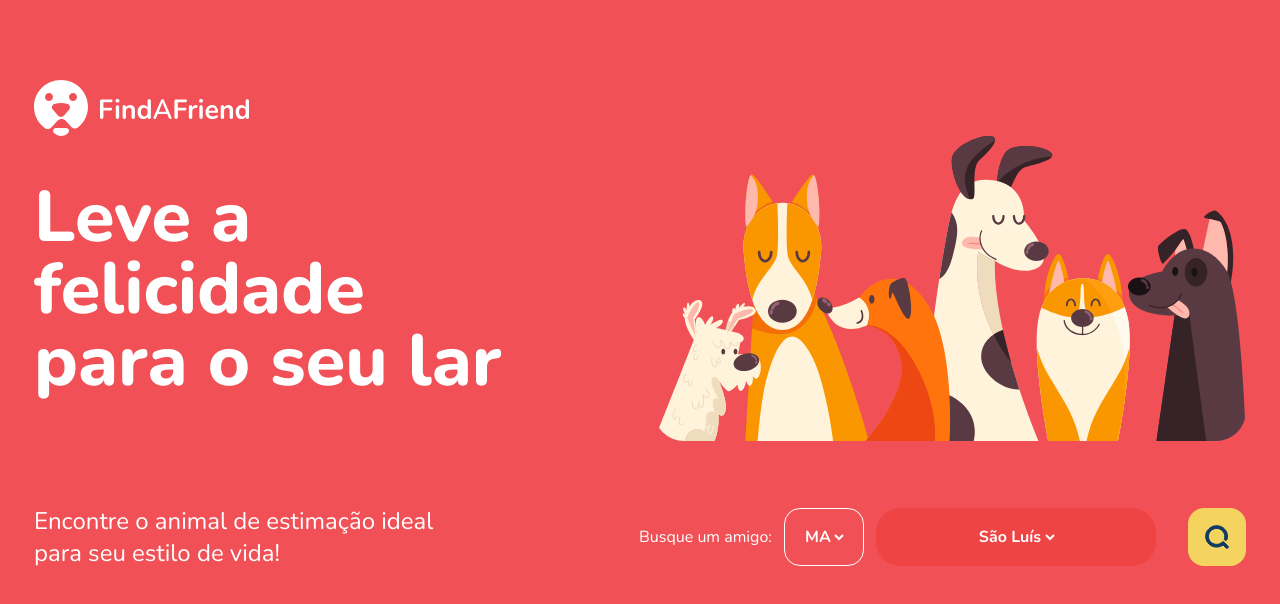
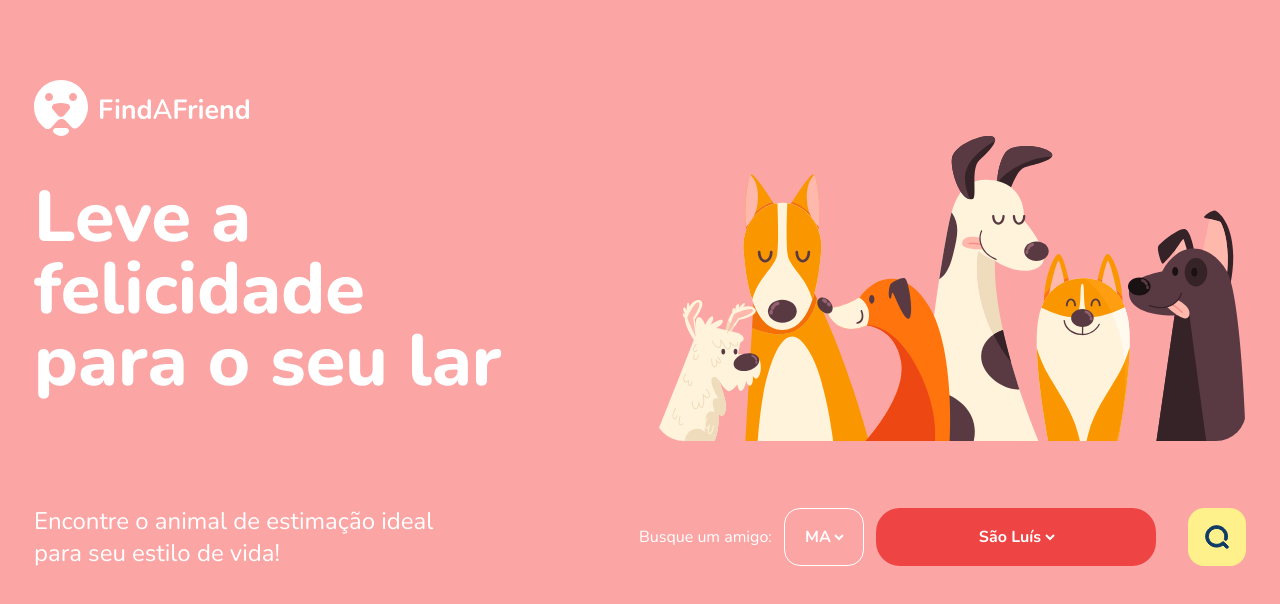
Before and after one commit to eu-pedro/find-a-friend-frontend, a Next.js app: page /inicio in a window 1280 px wide. Shown: the top 604 px of the page. Built offline with nearby package versions, Linux system fonts and the light colour scheme.

Commit message:
chore: add config shadcnui

```diff
--- a/src/app/globals.css
+++ b/src/app/globals.css
@@ -1,25 +1,3 @@
 @tailwind base;
-@tailwind components;
-@tailwind utilities;
-
-:root {
-  --foreground-rgb: 0, 0, 0;
-  --background-start-rgb: 214, 219, 220;
-  --background-end-rgb: 255, 255, 255;
-}
-
-@media (prefers-color-scheme: dark) {
-  :root {
-
-  }
-}
-
-body {
-  width: 100%;
-}
-
-@layer utilities {
-  .text-balance {
-    text-wrap: balance;
-  }
-}
+  @tailwind components;
+  @tailwind utilities;
--- /dev/null
+++ b/src/components/ui/input.tsx
@@ -0,0 +1,25 @@
+import * as React from 'react'
+
+import { cn } from '@/lib/utils'
+
+export interface InputProps
+  extends React.InputHTMLAttributes<HTMLInputElement> {}
+
+const Input = React.forwardRef<HTMLInputElement, InputProps>(
+  ({ className, type, ...props }, ref) => {
+    return (
+      <input
+        type={type}
+        className={cn(
+          'flex h-10 w-full rounded-md border border-slate-200 bg-white px-3 py-2 text-sm ring-offset-white file:border-0 file:bg-transparent file:text-sm file:font-medium placeholder:text-slate-500 focus-visible:outline-none focus-visible:ring-2 focus-visible:ring-slate-950 focus-visible:ring-offset-2 disabled:cursor-not-allowed disabled:opacity-50 dark:border-slate-800 dark:bg-slate-950 dark:ring-offset-slate-950 dark:placeholder:text-slate-400 dark:focus-visible:ring-slate-300',
+          className,
+        )}
+        ref={ref}
+        {...props}
+      />
+    )
+  },
+)
+Input.displayName = 'Input'
+
+export { Input }
--- /dev/null
+++ b/src/lib/utils.ts
@@ -0,0 +1,6 @@
+import { type ClassValue, clsx } from 'clsx'
+import { twMerge } from 'tailwind-merge'
+
+export function cn(...inputs: ClassValue[]) {
+  return twMerge(clsx(inputs))
+}
--- a/tailwind.config.ts
+++ b/tailwind.config.ts
@@ -1,29 +1,40 @@
-import type { Config } from 'tailwindcss'
+import type { Config } from "tailwindcss"
 
-const config: Config = {
+const config = {
+  darkMode: ["class"],
   content: [
-    './src/pages/**/*.{js,ts,jsx,tsx,mdx}',
-    './src/components/**/*.{js,ts,jsx,tsx,mdx}',
-    './src/app/**/*.{js,ts,jsx,tsx,mdx}',
+    './pages/**/*.{ts,tsx}',
+    './components/**/*.{ts,tsx}',
+    './app/**/*.{ts,tsx}',
+    './src/**/*.{ts,tsx}',
   ],
+  prefix: "",
   theme: {
+    container: {
+      center: true,
+      padding: "2rem",
+      screens: {
+        "2xl": "1400px",
+      },
+    },
     extend: {
-      backgroundImage: {
-        'gradient-radial': 'radial-gradient(var(--tw-gradient-stops))',
-        'gradient-conic':
-          'conic-gradient(from 180deg at 50% 50%, var(--tw-gradient-stops))',
+      keyframes: {
+        "accordion-down": {
+          from: { height: "0" },
+          to: { height: "var(--radix-accordion-content-height)" },
+        },
+        "accordion-up": {
+          from: { height: "var(--radix-accordion-content-height)" },
+          to: { height: "0" },
+        },
       },
-      backgroundColor: {
-        'red-200': '#F75F64',
-        'red-300': '#F15156',
-        'red-400': '#E44449',
-        'yellow-200': '#F4D35E',
-      },
-      borderColor: {
-        'red-300': '#F15156',
+      animation: {
+        "accordion-down": "accordion-down 0.2s ease-out",
+        "accordion-up": "accordion-up 0.2s ease-out",
       },
     },
   },
-  plugins: [],
-}
+  plugins: [require("tailwindcss-animate")],
+} satisfies Config
+
 export default config
```
Also changed, not shown: package.json (+6 -1 lines), components.json (added), 2 other files (tests, documents, lock files or other folders).
